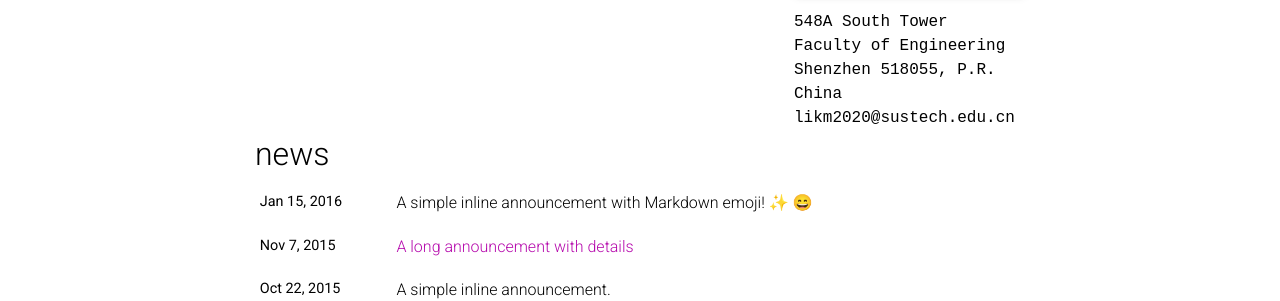
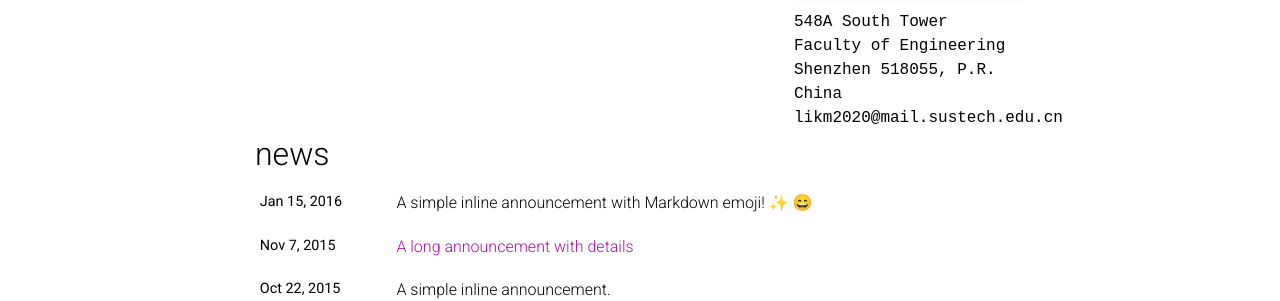
Before and after one commit to ghlkm/ghlkm.github.io, a Jekyll site: the page built from _pages/about.md, in a window 1280 px wide and 1082 px high. Shown: the part 498-799 px from the top of the window. Built offline with Jekyll 4.4.1, drawn with Linux system fonts in a browser that asks for light colours; full-size pictures stand in for the smaller copies a plugin makes; emoji names are drawn with the system emoji font; comment, search, counter and statistics services are not loaded; a style sheet for code colours, icons or effects is not loaded.

Commit message:
Update about.md

```diff
--- a/_pages/about.md
+++ b/_pages/about.md
@@ -12,7 +12,7 @@ profile:
     <p>548A South Tower</p>
     <p>Faculty of Engineering</p>
     <p>Shenzhen 518055, P.R. China</p>
-    <p>likm2020@sustech.edu.cn</p>
+    <p>likm2020@mail.sustech.edu.cn</p>
 
 news: true  # includes a list of news items
 selected_papers: true # includes a list of papers marked as "selected={true}"
```
